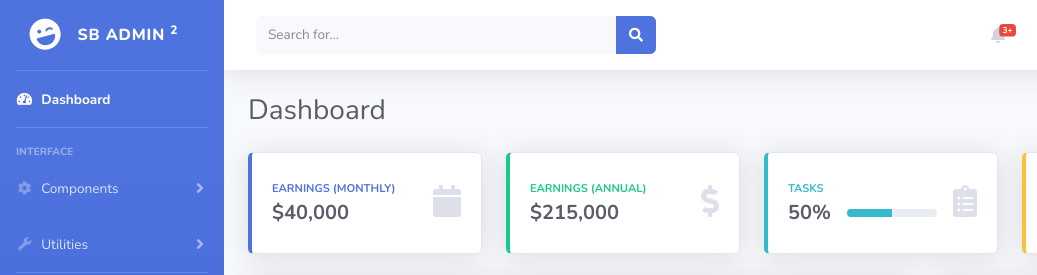
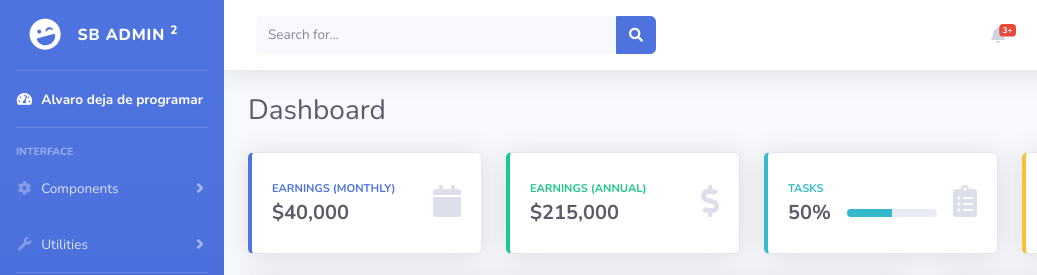
Before and after one commit to Sime2000/landing, a website with bundled scripts: page index.html in a window 1280 px wide. Shown: the top 275 px of the page, 0-1037 px from the left. Built offline with nearby package versions, Linux system fonts and the light colour scheme.

Commit message:
subimos cambios

```diff
--- a/index.html
+++ b/index.html
@@ -45,7 +45,7 @@
             <li class="nav-item active">
                 <a class="nav-link" href="index.html">
                     <i class="fas fa-fw fa-tachometer-alt"></i>
-                    <span>Dashboard</span></a>
+                    <span>Alvaro deja de programar</span></a>
             </li>
 
             <!-- Divider -->
```
